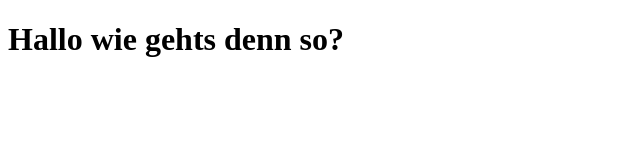
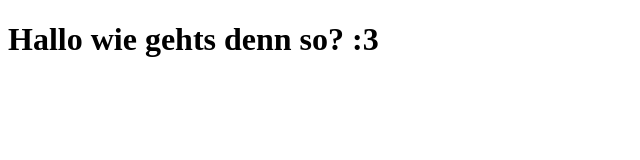
Before and after one commit to katzensindniedlich/keks, an Astro site in the folder website/: page / in a window 1280 px wide. Shown: the full height of the page, 0-640 px from the left. Built offline with nearby package versions, Linux system fonts and the light colour scheme; Astro itself is replaced by a stand-in of ours.

Commit message:
Update index.astro

```diff
--- a/website/src/pages/index.astro
+++ b/website/src/pages/index.astro
@@ -10,6 +10,6 @@
 		<title>Astro</title>
 	</head>
 	<body>
-		<h1>Hallo wie gehts denn so?</h1>
+		<h1>Hallo wie gehts denn so? :3</h1>
 	</body>
 </html>
```
